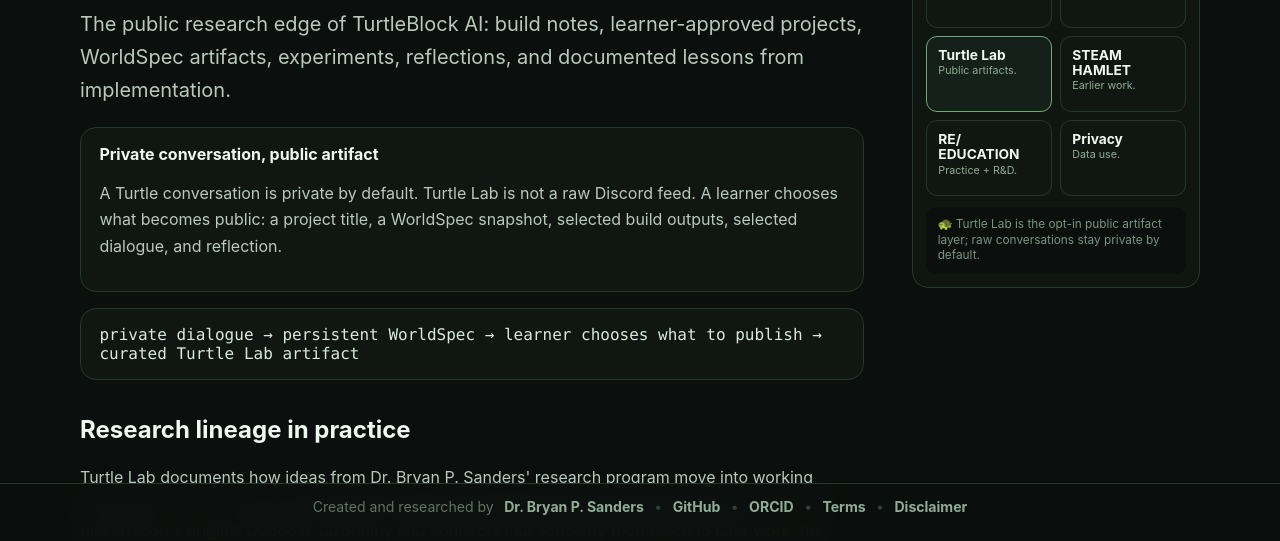
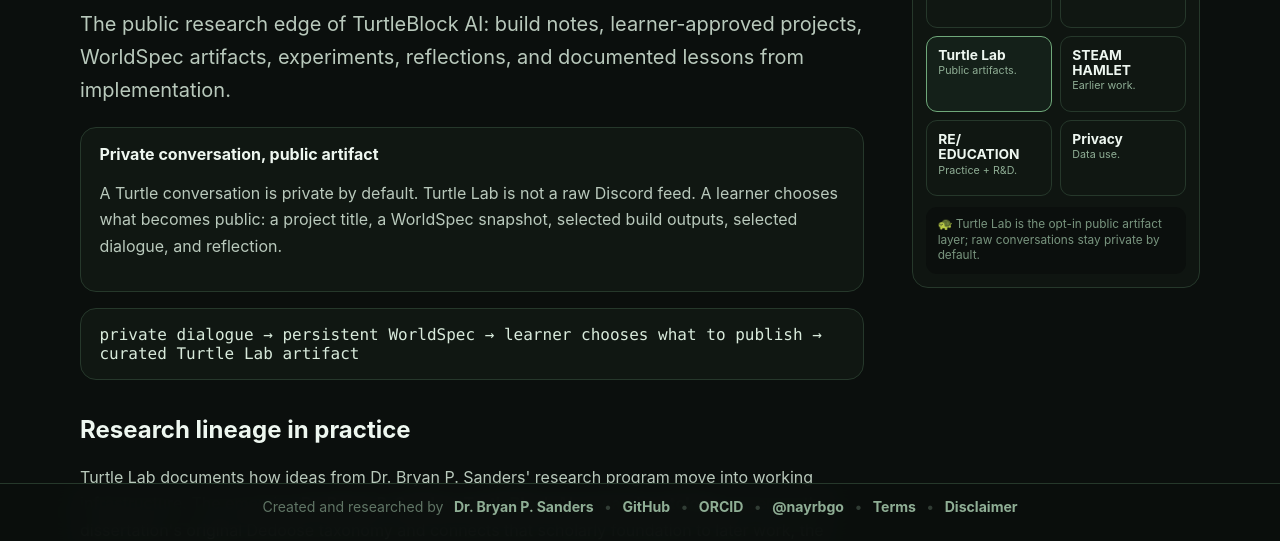
Before and after one commit to turtleblockai/platform, a website: page public/lab/index.html in a window 1280 px wide. Shown: the part 259-800 px from the top of the page. Drawn offline with Linux system fonts and the light colour scheme.

Commit message:
Add @nayrbgo to Turtle Lab footer

```diff
--- a/public/lab/index.html
+++ b/public/lab/index.html
@@ -61,6 +61,6 @@
     </aside>
   </section>
 </main>
-<footer class="sitefooter"><nav aria-label="Creator and policy links"><span>Created and researched by</span><a href="https://read.bryansanders.com" target="_blank" rel="noopener noreferrer">Dr. Bryan P. Sanders</a><span class="dot">•</span><a href="https://github.com/turtleblockai" target="_blank" rel="noopener noreferrer">GitHub</a><span class="dot">•</span><a href="https://orcid.org/0000-0001-6866-7280" target="_blank" rel="me noopener noreferrer">ORCID</a><span class="dot">•</span><a href="/terms/">Terms</a><span class="dot">•</span><a href="/disclaimer/">Disclaimer</a></nav></footer>
+<footer class="sitefooter"><nav aria-label="Creator and policy links"><span>Created and researched by</span><a href="https://read.bryansanders.com" target="_blank" rel="noopener noreferrer">Dr. Bryan P. Sanders</a><span class="dot">•</span><a href="https://github.com/turtleblockai" target="_blank" rel="noopener noreferrer">GitHub</a><span class="dot">•</span><a href="https://orcid.org/0000-0001-6866-7280" target="_blank" rel="me noopener noreferrer">ORCID</a><span class="dot">•</span><a href="https://www.google.com/search?q=nayrbgo" target="_blank" rel="noopener noreferrer">@nayrbgo</a><span class="dot">•</span><a href="/terms/">Terms</a><span class="dot">•</span><a href="/disclaimer/">Disclaimer</a></nav></footer>
 </body>
 </html>
```
